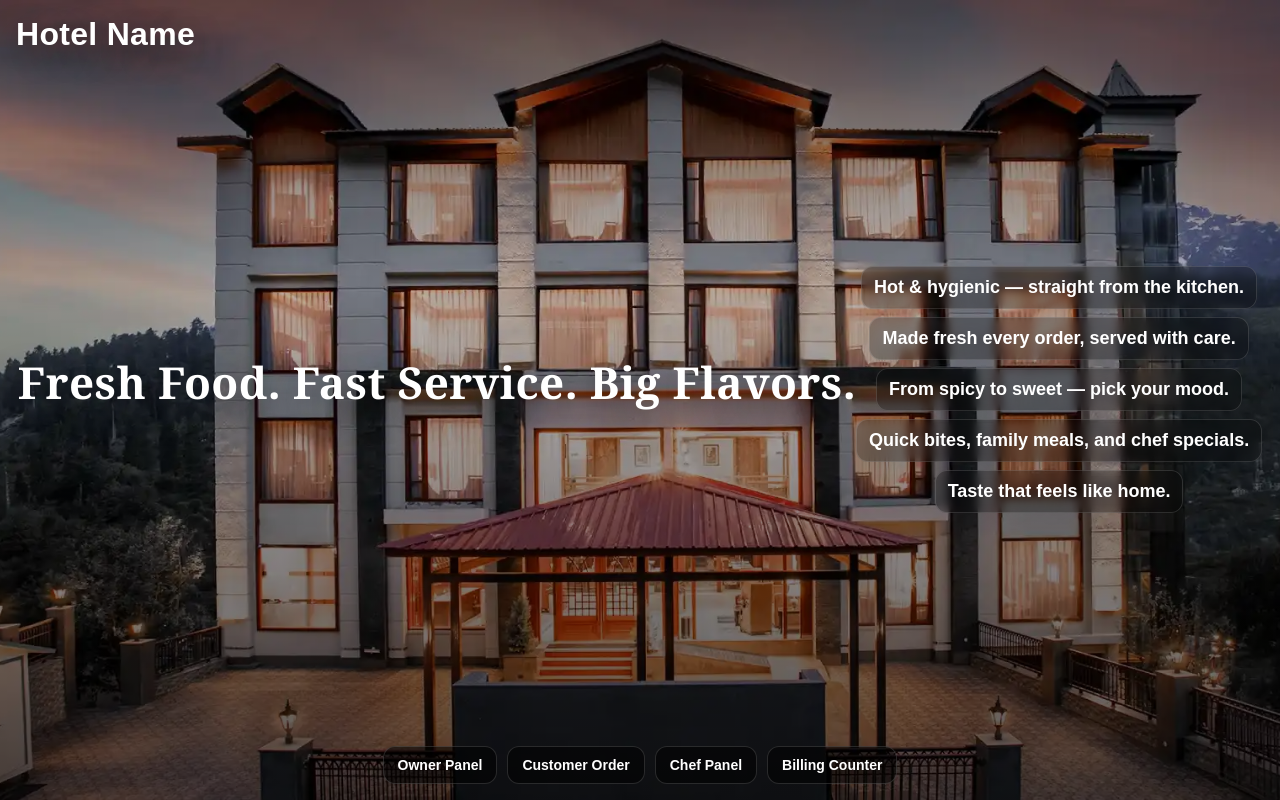
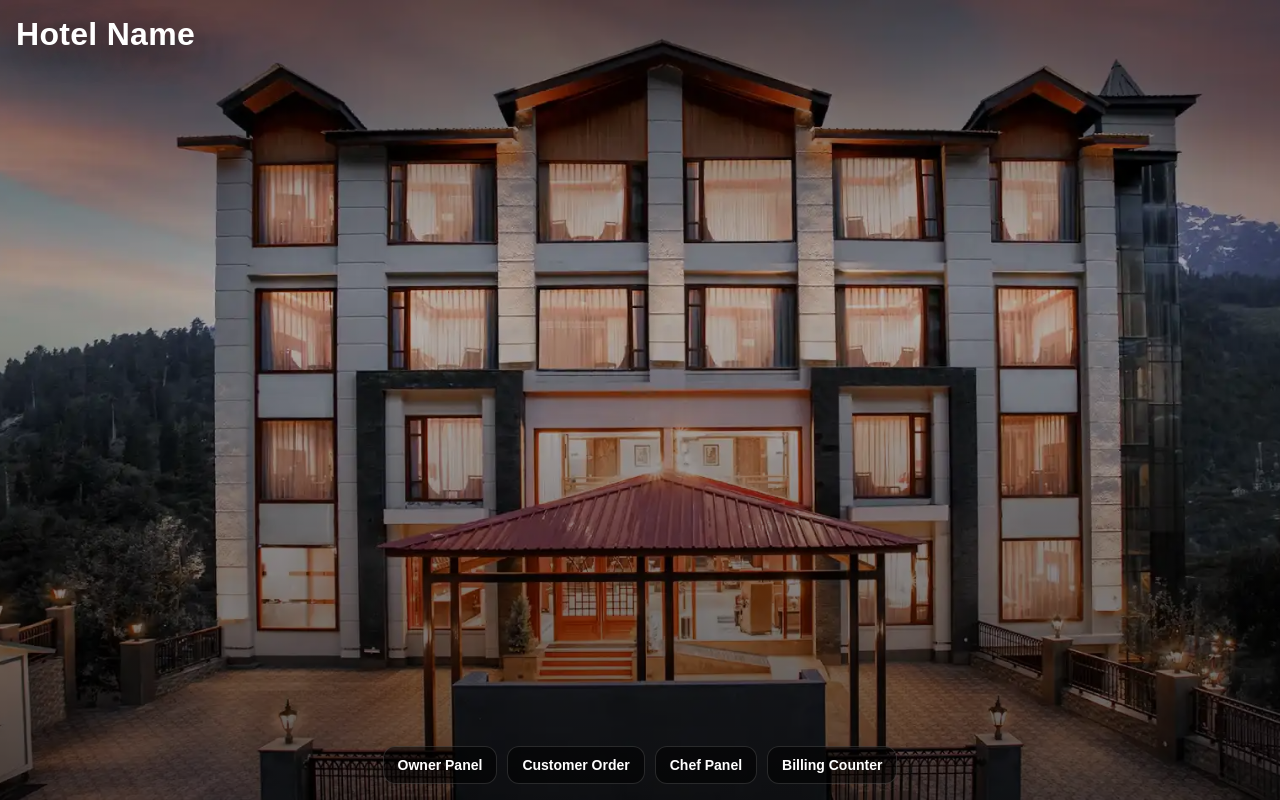
Before and after one commit to puneet-000/hotel-manage, a Flask app: page / in a window 1280 px wide. Run offline with Flask 3, Linux system fonts and the light colour scheme.

Commit message:
Remove front page hero text

```diff
--- a/templates/index.html
+++ b/templates/index.html
@@ -11,17 +11,6 @@
   <div id="slideshow">
     <img class="slide" src="/static/front/slider-1.webp?v={{ cache_bust }}" alt="Food hero">
 
-    <div class="hero">
-      <h2 class="headder2">Fresh Food. Fast Service. Big Flavors.</h2>
-      <div class="headder3" aria-label="Food highlights">
-        <div class="hook">Hot &amp; hygienic — straight from the kitchen.</div>
-        <div class="hook">Made fresh every order, served with care.</div>
-        <div class="hook">From spicy to sweet — pick your mood.</div>
-        <div class="hook">Quick bites, family meals, and chef specials.</div>
-        <div class="hook">Taste that feels like home.</div>
-      </div>
-    </div>
-
     <div class="nav">
       <a href="/owner">Owner Panel</a>
       <a href="/customer">Customer Order</a>
```
